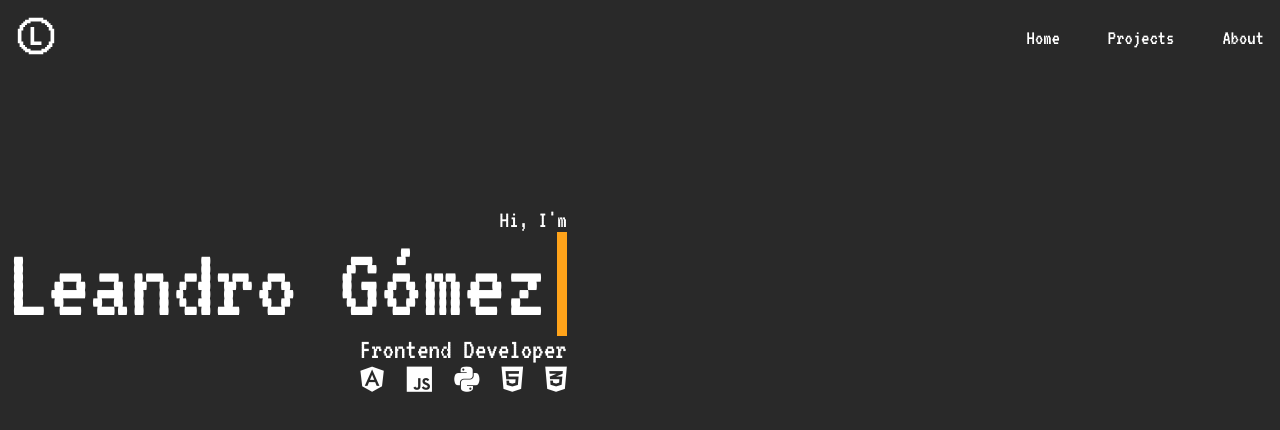
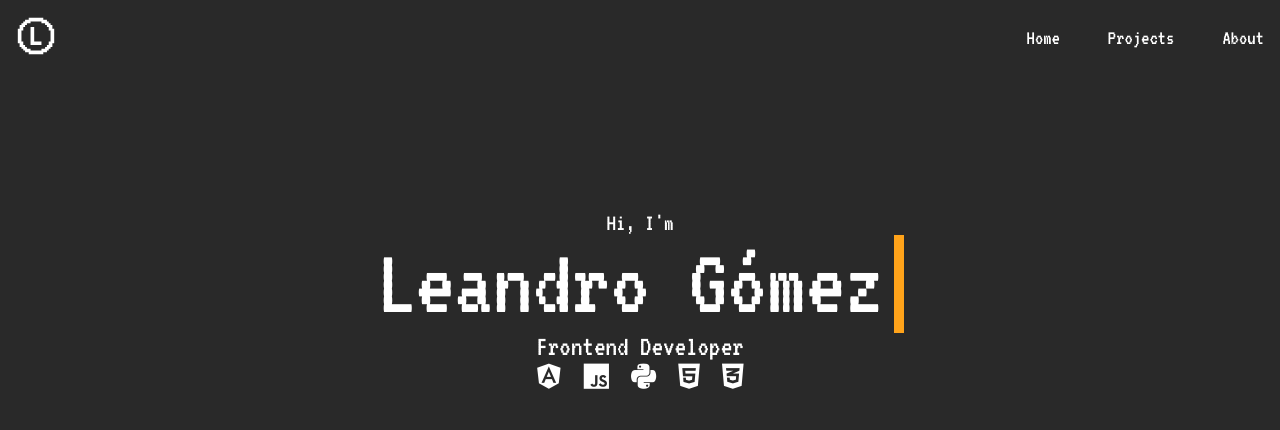
Before and after one commit to Legt14/portfolio.github.io, an Angular app: page /home in a window 1280 px wide. Shown: the top 430 px of the page. Built offline with nearby package versions, Linux system fonts and the light colour scheme.

Commit message:
adding response styles

```diff
--- a/src/app/page/about/about.component.css
+++ b/src/app/page/about/about.component.css
@@ -3,7 +3,7 @@
   justify-content: center;
   align-items: center;
   padding: 1rem;
-  height: 25rem;
+  flex-direction: column;
 }
 
 
@@ -33,11 +33,11 @@
 }
 
 .about-container__content {
-  width: 45%;
   display: flex;
   flex-direction: column;
   gap: 10px;
   padding: 1rem;
+
 }
 
 .about-container__content h1 {
@@ -92,6 +92,29 @@
 
 .pop {
   position: absolute;
-  top: 27rem;
-  left: 27.1rem;
+  bottom: -3.9rem;
+  left: 2.9rem;
 }
+
+@media screen and (min-width: 64em){
+  .pop {
+    top: 24.6rem;
+    left: 28.5rem;
+    bottom: 0;
+  }
+
+  .about-container{
+    display: flex;
+    justify-content: center;
+    padding: 1rem;
+    flex-direction: row;
+  }
+  .about-container__img{
+    width: auto;
+    height: 21.81rem;
+  }
+  .about-container__content{
+    width: 31rem;
+  }
+
+}
--- a/src/app/page/home/home.component.css
+++ b/src/app/page/home/home.component.css
@@ -2,14 +2,16 @@
   padding: 1rem;
   height: 26rem;
   display: flex;
-  justify-content: flex-start;
+  justify-content: center;
   align-items: center;
+  max-height: 100%;
 }
 
 .home-page__info {
   display: flex;
   flex-direction: column;
-  align-items: flex-end;
+  justify-content: center;
+  align-items: center;
 }
 
 .home-page__info p {
@@ -17,7 +19,7 @@
 }
 
 .home-page__info h1 {
-  font-size: 6.5rem;
+  font-size: 4rem;
 }
 
 .home-page__info summary {
@@ -49,7 +51,8 @@
 
 @keyframes blink-caret {
 
-  from,to {
+  from,
+  to {
     border-color: transparent;
   }
 
@@ -69,6 +72,8 @@
 }
 
 
-@media screen {
-
+@media screen and (min-width: 64em){
+  .home-page__info h1 {
+    font-size: 6.1rem;
+  }
 }
--- a/src/app/page/home/home.component.html
+++ b/src/app/page/home/home.component.html
@@ -1,6 +1,6 @@
-<main class="home-page">
-  <article class="home-page__info">
-    <p >Hi, I'm</p>
+<div class="home-page">
+  <div class="home-page__info">
+    <p>Hi, I'm</p>
     <h1 class="name">Leandro Gómez</h1>
     <summary>
       Frontend Developer
@@ -12,5 +12,5 @@
         <i class="fa-brands fa-css3-alt"></i>
       </div>
     </summary>
-  </article>
-</main>
+  </div>
+</div>
--- a/src/app/page/projects/projects.component.css
+++ b/src/app/page/projects/projects.component.css
@@ -1,22 +1,19 @@
-.container{
+.container {
   display: flex;
-  justify-content: center;
+  justify-content: space-between;
   align-items: center;
   flex-direction: column;
-  gap: 12rem;
+  gap: 4rem;
 }
 
 .grid-container {
-  justify-content: space-between;
-  align-items: center;
-  display: grid;
-  grid-template-columns: repeat(4, 1fr);
-  row-gap: 3rem;
-  column-gap: 3rem;
-  padding: 1rem;
+  display: flex;
+  flex-direction: column;
+  justify-content: center;
+  gap: 2.8rem;
 }
 
-.comming-soon span{
+.comming-soon span {
   color: var(--yellow);
 }
 
@@ -54,30 +51,15 @@
 }
 
 
-/* .grid-container__project-container {
-  display: flex;
-  flex-direction: column;
-  align-items: center;
-  gap: 30px;
-  background: #1b1b1bcd;
-  border: 1px solid var(--white);
-  border-radius: 25px;
-  padding: 0.3rem;
-  height: 16rem;
-  width: 13rem;
-  box-shadow: -10px 10px var(--white);
-  transition: ease-in 250ms;
-  transform: scale(1);
+@media screen and (min-width: 64em) {
+  .grid-container {
+    justify-content: space-between;
+    align-items: center;
+    display: grid;
+    grid-template-columns: repeat(4, 1fr);
+    row-gap: 3rem;
+    column-gap: 3rem;
+    padding: 1rem;
+  }
+
 }
-
-.grid-container__project-container img {
-  max-width: 12.5rem;
-  border-radius: 20px;
-}
-
-.grid-container__project-container:hover{
-  transform: scale(1.12);
-  border-color: var(--yellow);
-  background: #1b1b1bcd;
-  box-shadow: -10px 10px var(--yellow);
-} */
--- a/src/app/page/projects/projects.component.html
+++ b/src/app/page/projects/projects.component.html
@@ -5,6 +5,6 @@
       [project]="record"
     ></app-project>
   </div>
+  <div class="comming-soon">------------<span>More coming soon</span>------------</div>
 
-  <div class="comming-soon">------------<span>More coming soon</span>------------</div>
 </div>
```
Also changed, not shown: 4 other files (tests, documents, lock files or other folders).
